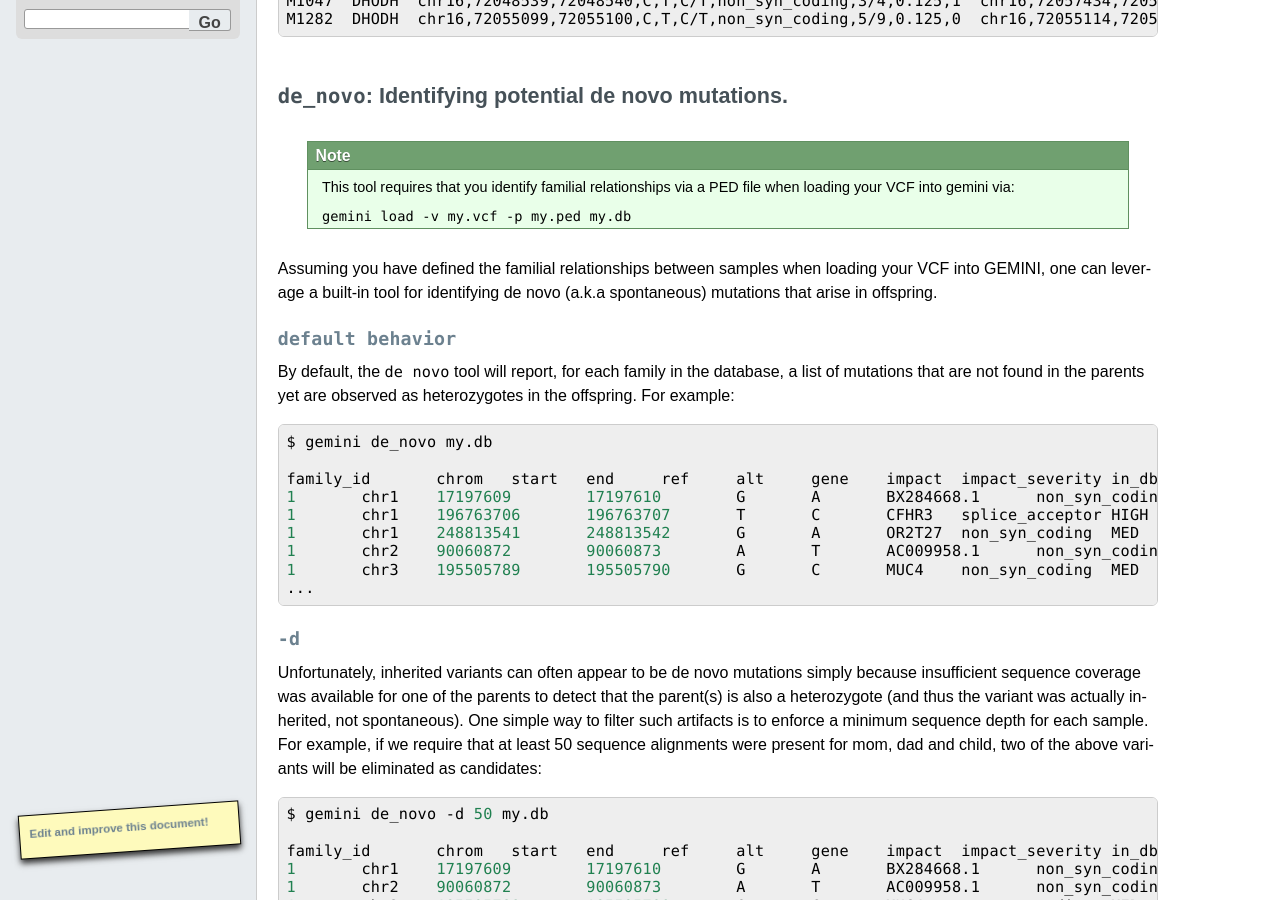
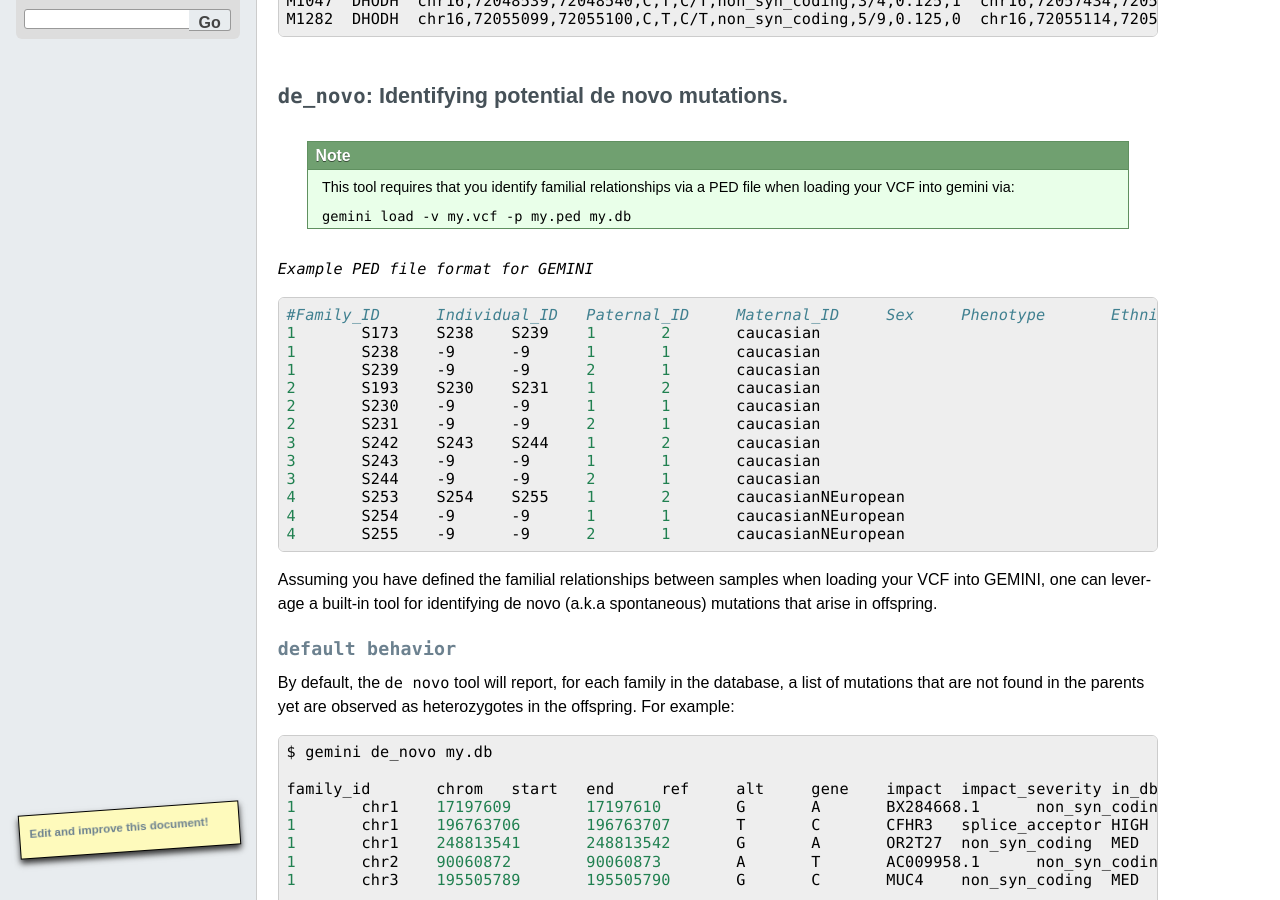
Before and after one commit to arq5x/gemini, a Sphinx documentation site: the page built from docs/content/tools.rst, in a window 1280 px wide and 900 px high, scrolled down 1200 px. Built offline with Sphinx 7.4.7, drawn with Linux system fonts in a browser that asks for light colours; formulas are drawn with MathJax 3; pages that are not in the unit, such as notebooks, are missing from menus; comment, search, counter and statistics services are not loaded; the version number is read from the project's files by our own code.

Commit message:
example ped file format in doc

```diff
--- a/docs/content/tools.rst
+++ b/docs/content/tools.rst
@@ -90,6 +90,26 @@ that are *candidates* for compound heterozygotes. Just use the
     when loading your VCF into gemini via:
 
     ``gemini load -v my.vcf -p my.ped my.db``
+
+
+`Example PED file format for GEMINI`
+
+.. code-block:: bash
+
+	#Family_ID	Individual_ID	Paternal_ID	Maternal_ID	Sex	Phenotype	Ethnicity
+	1	S173	S238	S239	1	2	caucasian
+	1	S238	-9	-9	1	1	caucasian
+	1	S239	-9	-9	2	1	caucasian
+	2	S193	S230	S231	1	2	caucasian
+	2	S230	-9	-9	1	1	caucasian
+	2	S231	-9	-9	2	1	caucasian
+	3	S242	S243	S244	1	2	caucasian
+	3	S243	-9	-9	1	1	caucasian
+	3	S244	-9	-9	2	1	caucasian
+	4	S253	S254	S255	1	2	caucasianNEuropean
+	4	S254	-9	-9	1	1	caucasianNEuropean
+	4	S255	-9	-9	2	1	caucasianNEuropean
+
 
 Assuming you have defined the familial relationships between samples when loading
 your VCF into GEMINI, one can leverage a built-in tool for identifying de novo
```
